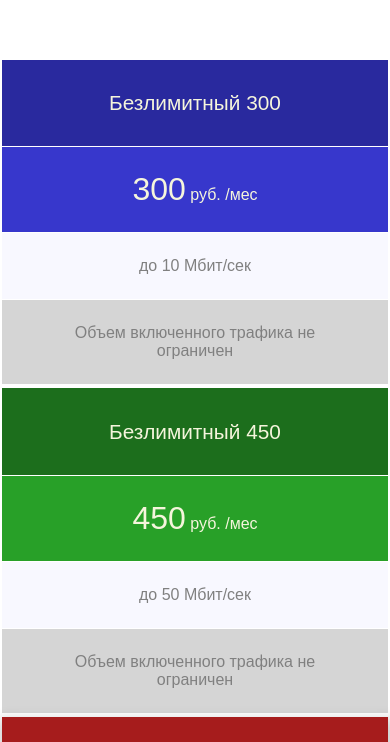
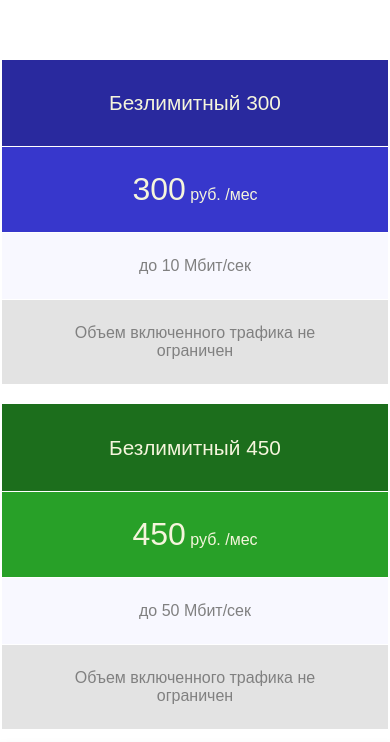
Before and after one commit to polinscik/subscription-plans-table, a React (Create React App) app: page / in a window 390 px wide. Shown: the part 102-844 px from the top of the page. Built offline with nearby package versions, Linux system fonts and the light colour scheme.

Commit message:
fix adaptive

```diff
--- a/src/App.scss
+++ b/src/App.scss
@@ -1,16 +1,14 @@
 .App {
-  margin-top: 10em;
-  display: flex;
+  margin: 10em auto;
+  display: grid;
+  grid-gap: 5px;
+  grid-template-columns: repeat(auto-fit, minmax(250px, 1fr));
   justify-content: center;
   align-items: baseline;
   max-width: 1080px;
-  margin-left: 50%;
-  transform: translate(-50%);
   font-family: Arial, Helvetica, sans-serif;
   @media (max-width: 1024px) {
-    flex-wrap: wrap;
-    margin-left: unset;
-    transform: unset;
+    row-gap: 1em;
   }
 }
 
--- a/src/components/Fee.jsx
+++ b/src/components/Fee.jsx
@@ -2,7 +2,7 @@ import "./Fee.scss"
 
 function Fee(props){
     let classname = "fee";
-    if (props.accent == 'true') classname += " fee_accented" ;
+    if (props.accent === 'true') classname += " fee_accented" ;
     return (
         <div className={classname} theme={props.theme}>
             <div className="fee__head">{props.name}</div>
--- a/src/components/Fee.scss
+++ b/src/components/Fee.scss
@@ -56,12 +56,12 @@
 }
 
 .fee__footer {
-  background-color: #d5d5d5;
+  background-color: #e3e3e3;
   color: gray;
 }
 
 .fee_accented {
   box-shadow: 2px 7px 12px 5px rgba(0, 0, 0, 0.2);
   border-top: 20px solid var(--theme-darker);
-  border-bottom: 20px solid #d5d5d5;
+  border-bottom: 20px solid #e3e3e3;
 }
```
